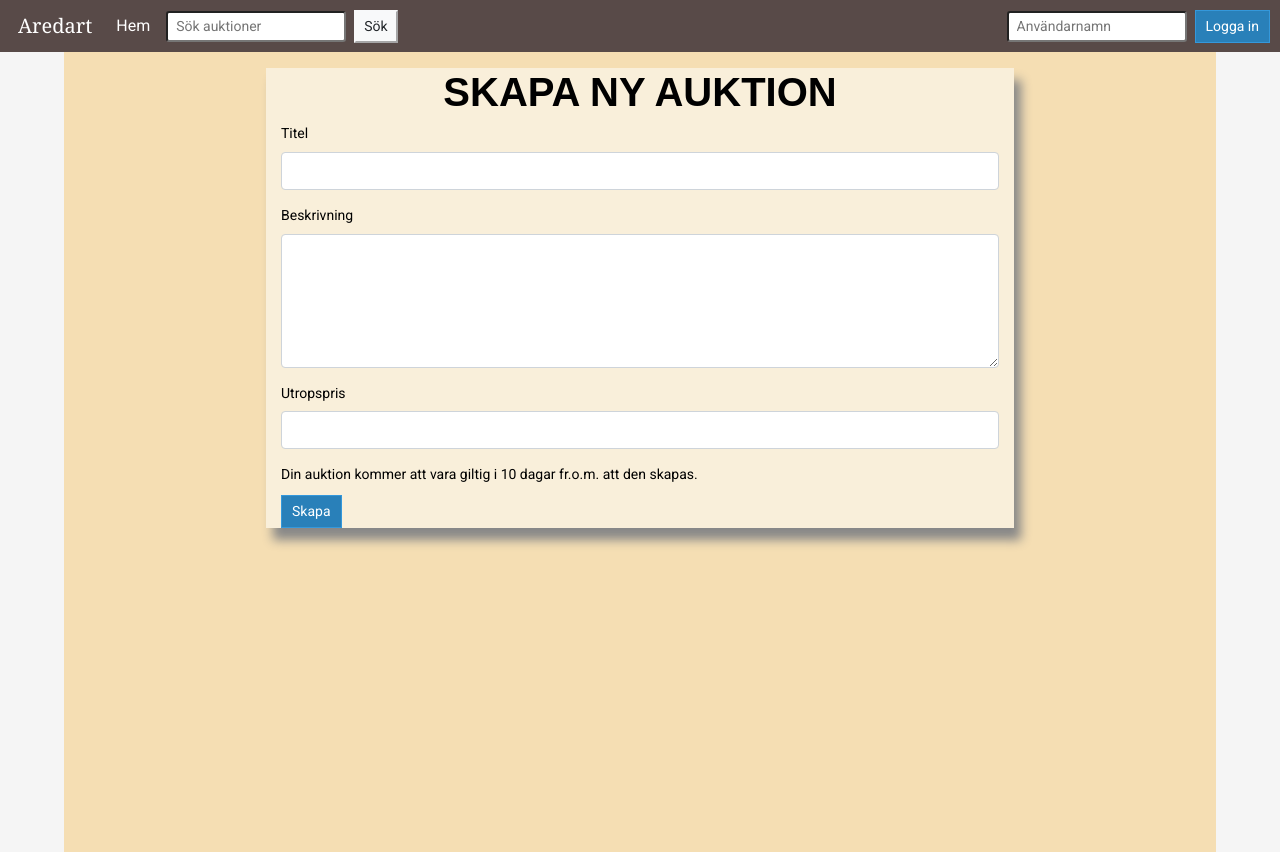
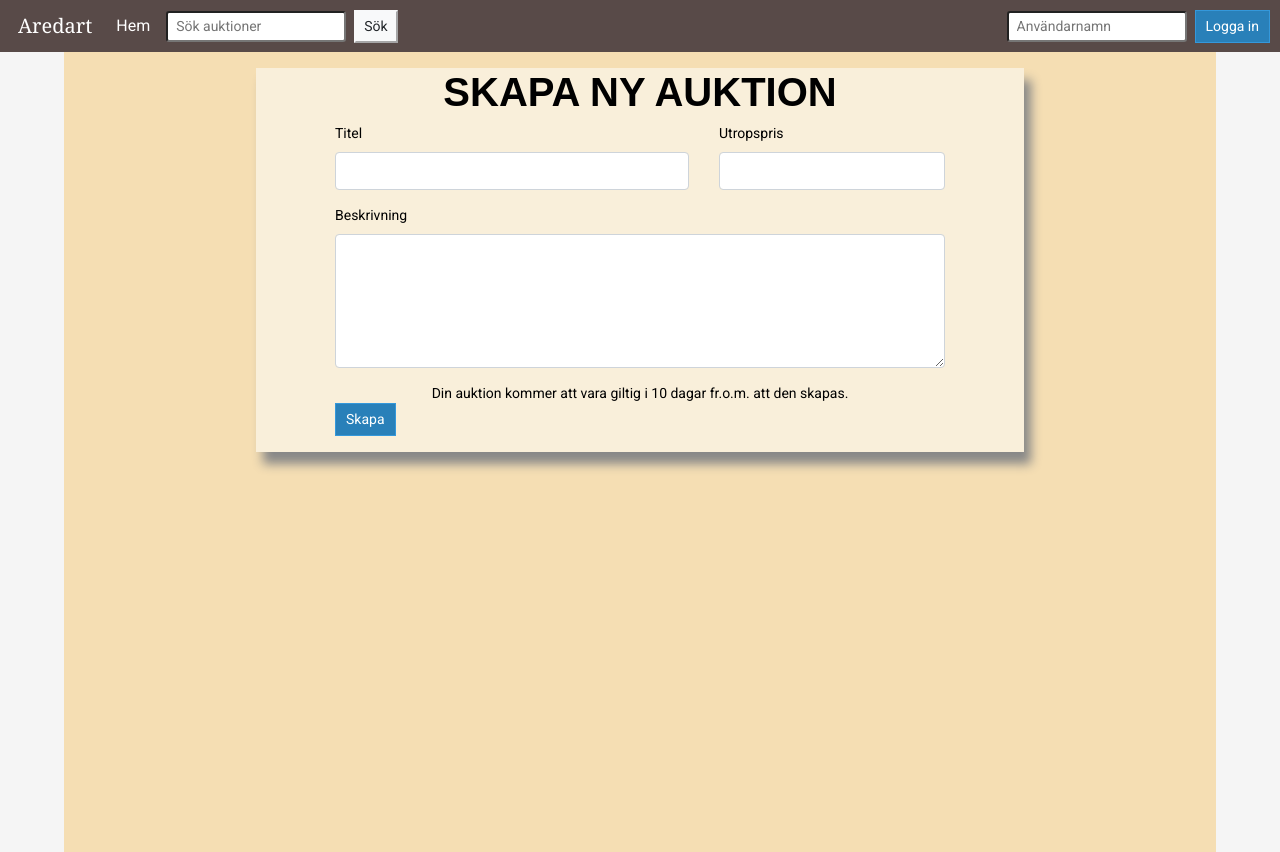
Before and after one commit to Ronnehag/Nackowski2000, a React (Create React App) app: page /newauction in a window 1280 px wide. Built offline with nearby package versions, Linux system fonts and the light colour scheme.

Commit message:
fixade css på create

```diff
--- a/src/components/Auctions/CreateNewAuction.js
+++ b/src/components/Auctions/CreateNewAuction.js
@@ -86,36 +86,49 @@ class CreateNewAuction extends Component {
     render() {
         const endDate = moment(this.state.SlutDatum).format("YYYY-MM-DD");
 
-        const {errors} = this.state;
+        const { errors } = this.state;
 
         return (
-            <div className="createAuctionContainer">
-                <div className="col-12 col-sm-12 col-md-8 offset-md-2 offset-lg-2 col-lg-8 createAuctionForm">
+            <div className="row createAuctionContainer">
+                <div className="col-12 col-sm-12 offset-lg-2 col-lg-8 createAuctionForm">
                     <h1 className="text-center">Skapa ny auktion</h1>
                     <form onSubmit={this.handleSubmit}>
-                        <div className="form-group">
+                        <div className="row">
+                            <div className="form-group col-12 col-sm-12 offset-md-1 offset-lg-1 col-md-6 col-lg-6">
                                 <label htmlFor="titel">Titel</label>
                                 <input type="text" onChange={this.handleChange} name="Titel" id="titel" className={errors.Titel.length > 0 ? "form-control error" : "form-control"} required />
                                 {errors.Titel.length > 0 && (<span className="errorMessage">{errors.Titel}</span>)}
                             </div>
-                        <div className="form-group">
+                            <div className="col-12 col-sm-12 col-md-4 col-lg-4 form-group">
+                                <label htmlFor="utropspris">Utropspris</label>
+                                <input type="number" onChange={this.handleChange} name="Utropspris" id="utropspris" className="form-control" />
+                            </div>
+                        </div>
+                        <div className="row">
+                            <div className="form-group col-12 col-sm-12 offset-md-1 offset-lg-1 col-md-10 col-lg-10">
                                 <label htmlFor="beskrivning">Beskrivning</label>
                                 <textarea onChange={this.handleChange} className={errors.Beskrivning.length > 0 ? "form-control error" : "form-control"} name="Beskrivning" id="beskrivning" rows="5" required ></textarea>
                                 {errors.Beskrivning.length > 0 && (<span className="errorMessage">{errors.Beskrivning}</span>)}
                             </div>
-                        <div className="form-group">
-                            <label htmlFor="utropspris">Utropspris</label>
-                            <input type="number" onChange={this.handleChange} name="Utropspris" id="utropspris" className="form-control" />
                         </div>
-                        <div id="endText">
+                        <div className="row text-center">
+                            <div className="col-12 col-sm-12 col-md-12 col-lg-12">
+                                <div id="endText text-center">
                                     <p>Din auktion kommer att vara giltig i 10 dagar fr.o.m. att den skapas.</p>
                                 </div>
+                            </div>
+                        </div>
+                        <div className="row">
+                            <div className="col-12 col-sm-12 col-md-10 offset-md-1 offset-lg-1 col-lg-10">
                                 <div className="form-group">
                                     <button type="submit" className="btn-sm btn-custom">Skapa</button>
                                 </div>
+                            </div>
+                        </div>
                     </form>
                 </div>
-            </div>);
+            </div>
+        );
     }
 }
 
```
Lines whose indentation alone changed are shown as unchanged.
